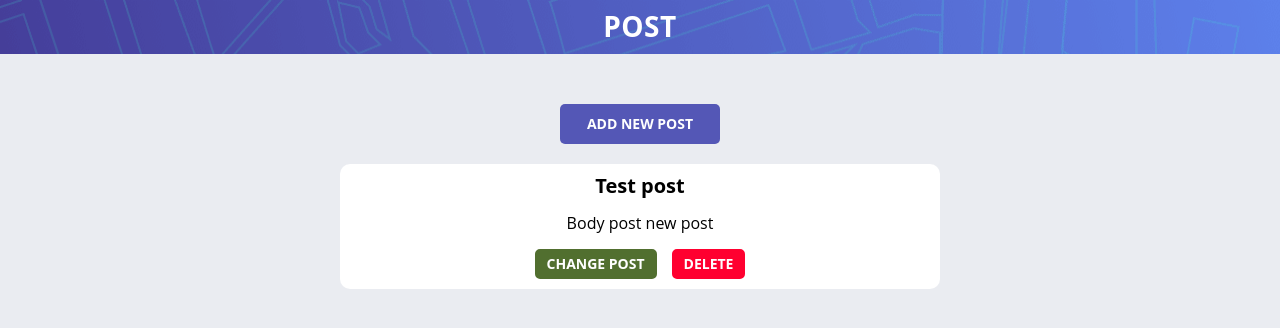
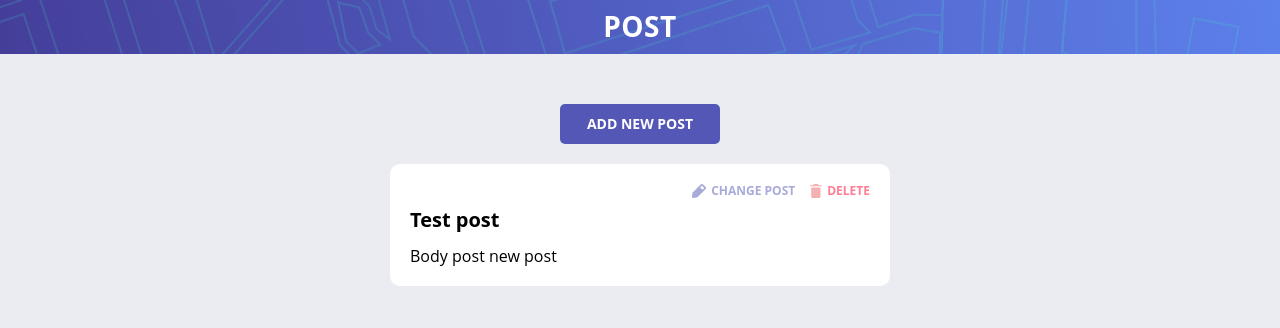
Before and after one commit to Roman-Leonchik/redux_toolkit, a React (Create React App) app: page / in a window 1280 px wide. Shown: the top 328 px of the page. Built offline with nearby package versions, Linux system fonts and the light colour scheme; data requests are answered from the project's data file.

Commit message:
Add style post

```diff
--- a/src/client/components/post-item/post-item.components.tsx
+++ b/src/client/components/post-item/post-item.components.tsx
@@ -6,6 +6,7 @@ import {
     StyledPostTitle,
     StyledButtonList,
     StyledButton,
+    StyledPostText,
 } from "./post-item.styled";
 
 interface IProps {
@@ -23,12 +24,22 @@ export const PostItem: React.FC<IProps> = ({post, remove}) => {
 
     return(
         <StyledPostItem>
+            <StyledButtonList>
+                <StyledButton onClick={() => openUpdatePostModal(post)}>
+                    <svg width="14" height="14" xmlns="http://www.w3.org/2000/svg">
+                        <path d="M13.479 2.872 11.08.474a1.75 1.75 0 0 0-2.327-.06L.879 8.287a1.75 1.75 0 0 0-.5 1.06l-.375 3.648a.875.875 0 0 0 .875.954h.078l3.65-.333c.399-.04.773-.216 1.058-.499l7.875-7.875a1.68 1.68 0 0 0-.061-2.371Zm-2.975 2.923L8.159 3.449 9.865 1.7l2.389 2.39-1.75 1.706Z" fill="#5357B6"/>
+                    </svg>
+                    Change post
+                </StyledButton>
+                <StyledButton onClick={handleRemove} deleteColor>
+                    <svg width="12" height="14" xmlns="http://www.w3.org/2000/svg">
+                        <path d="M1.167 12.448c0 .854.7 1.552 1.555 1.552h6.222c.856 0 1.556-.698 1.556-1.552V3.5H1.167v8.948Zm10.5-11.281H8.75L7.773 0h-3.88l-.976 1.167H0v1.166h11.667V1.167Z" fill="#ED6368"/>
+                    </svg>
+                    Delete
+                </StyledButton>
+            </StyledButtonList>
             <StyledPostTitle>{post.title}</StyledPostTitle>
-            <p>{post.body}</p>
-            <StyledButtonList>
-                <StyledButton onClick={() => openUpdatePostModal(post)}>Change post</StyledButton>
-                <StyledButton onClick={handleRemove} deleteColor>Delete</StyledButton>
-            </StyledButtonList>
+            <StyledPostText>{post.body}</StyledPostText>
         </StyledPostItem>
     )
 }
--- a/src/client/components/post-item/post-item.styled.ts
+++ b/src/client/components/post-item/post-item.styled.ts
@@ -5,13 +5,13 @@ interface IButton {
 }
 
 export const StyledPostItem = styled.div`
-    padding: 10px;
+    padding: 20px;
     background-color: #fff;
     border-radius: 10px;
     font-size: 16px;
-    max-width: 600px;
+    max-width: 500px;
     margin: 0 auto;
-    text-align: center;
+    text-align: left;
     &:not(:last-child){
         margin-bottom: 20px;
     }
@@ -22,27 +22,34 @@ export const StyledPostTitle = styled.h3`
     margin: 0 0 15px;
 `;
 
+export const StyledPostText = styled.p`
+    margin: 0;
+`;
+
 export const StyledButtonList = styled.div`
     display: flex;
     align-items: center;
-    justify-content: center;
+    justify-content: flex-end;
     gap: 15px;
+    margin-bottom: 10px;
 `;
 
 export const StyledButton = styled.button<IButton>`
     border: none;
-    border: 2px solid ${({deleteColor}) => deleteColor ? "#ff0030" : "#516f2f"};
-    background: ${({deleteColor}) => deleteColor ? "#ff0030" : "#516f2f"};
-    color: #fff;
-    padding: 5px 10px;
+    background: none;
+    color: ${({deleteColor}) => deleteColor ? "#ff0030" : "#5457b6"};
+    padding: 0;
     cursor: pointer;
     transition: 0.3s;
+    opacity: 0.5;
     text-transform: uppercase;
-    font-size: 14px;
+    font-size: 12px;
     font-weight: bold;
     border-radius: 5px;
+    display: flex;
+    align-items: center;
+    gap: 5px;
     &:hover {
-        background: #fff;
-        color: ${({deleteColor}) => deleteColor ? "#ff0030" : "#516f2f"};
+        opacity: 1;
     }
 `;
--- a/src/client/module/modals/update-post/update-post.module.tsx
+++ b/src/client/module/modals/update-post/update-post.module.tsx
@@ -4,6 +4,9 @@ import { IPost } from "../../../providers/store/models/IPost";
 import { PostModals } from "../post-modals.module";
 import {
     StyledInputWrapp,
+    StyledText,
+    StyledInputText,
+    StyledCreateButton,
 } from "../create-post/create-post.styled";
 
 interface IProps {
@@ -34,16 +37,16 @@ export const UpdatePostModals: React.FC<IProps> = ({ closeModal, post }) => {
     }
 
     return(
-        <PostModals closeModal={closeModal} titleModal="Change modal">
+        <PostModals closeModal={closeModal} titleModal="Change post">
             <StyledInputWrapp>
-                Title
-                <input type="text" onInput={handlerTitleValue} value={valueTitle}/>
+                <StyledText>Title</StyledText>
+                <StyledInputText type="text" onInput={handlerTitleValue} value={valueTitle}/>
             </StyledInputWrapp>
             <StyledInputWrapp>
-                Body
-                <input type="text" onInput={handlerBodyValue} value={valueBody}/>
+                <StyledText>Body</StyledText>
+                <StyledInputText type="text" onInput={handlerBodyValue} value={valueBody}/>
             </StyledInputWrapp>
-            <input type="submit" value="Change post" onClick={handlerUpdatePost}/>
+            <StyledCreateButton type="submit" value="Change post" onClick={handlerUpdatePost}/>
         </PostModals>
     )
 
```
